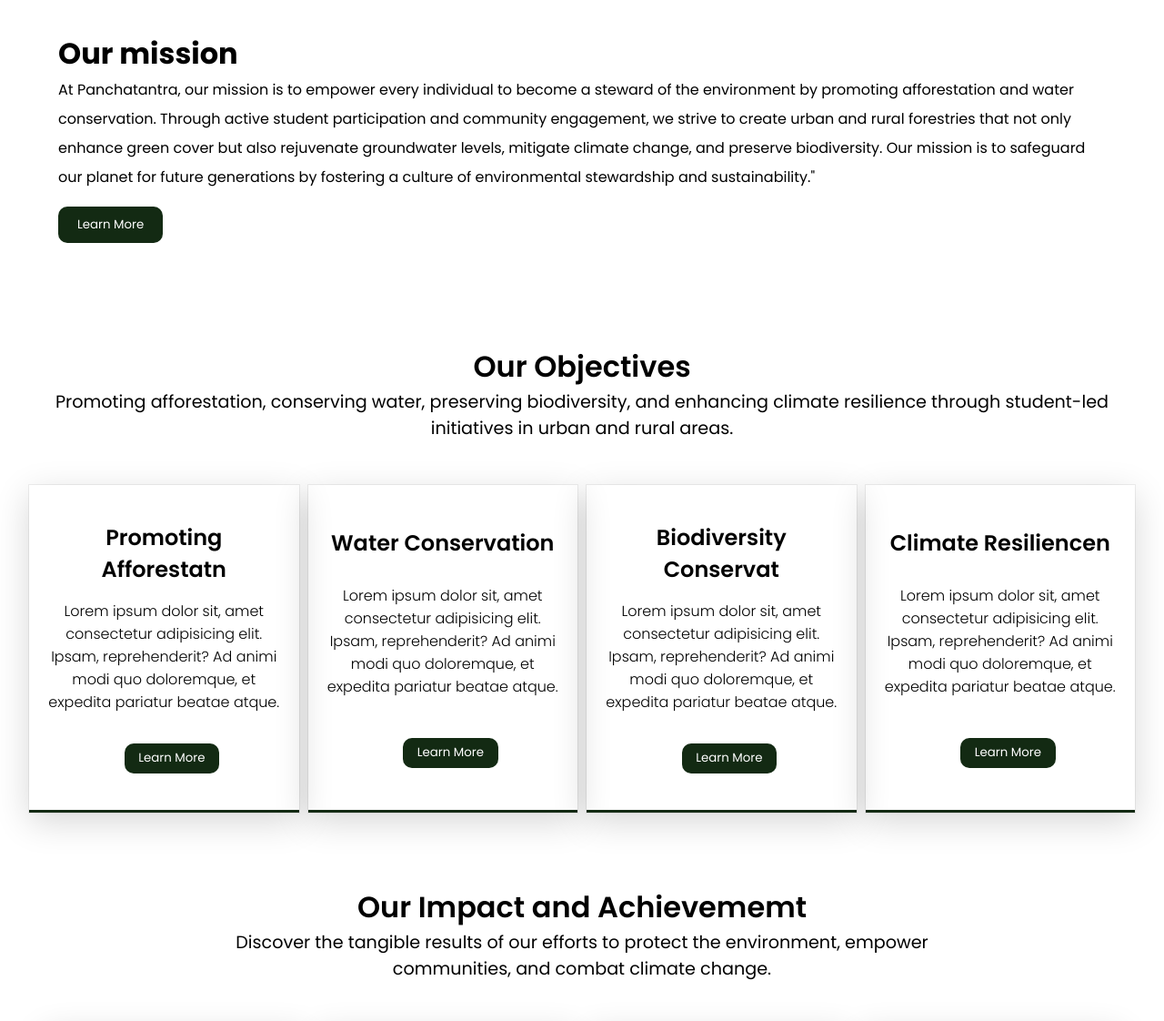
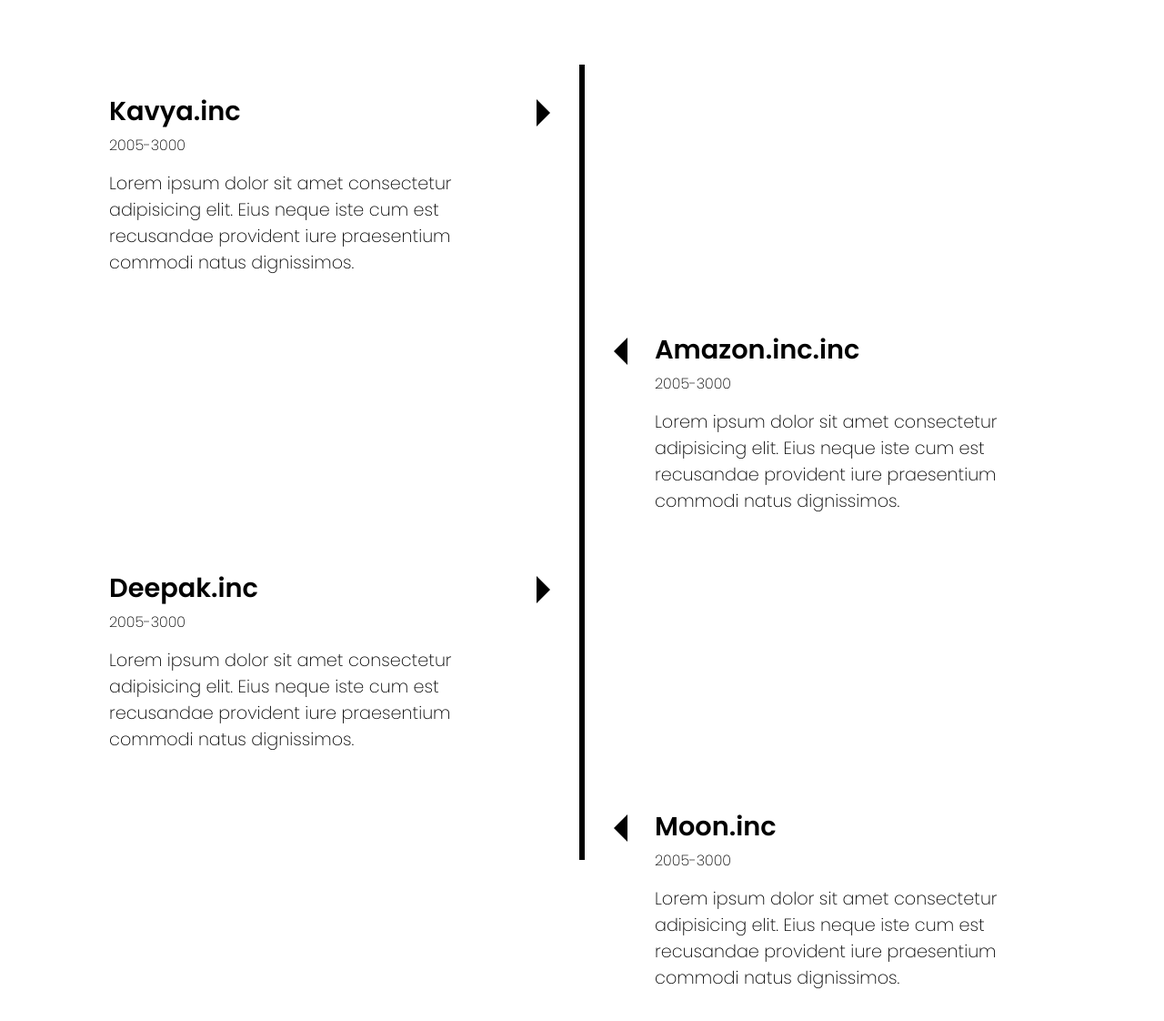
Before and after one commit to dinexh/Project_Panchatantra, a plain HTML site: page app/index.html in a window 1280 px wide. Shown: the part 832-1954 px from the top of the page at 91% size. Drawn offline with Linux system fonts and the light colour scheme.

Commit message:
added timeline and removed reason and objectives

```diff
--- a/app/index.css
+++ b/app/index.css
@@ -124,77 +124,105 @@
 .mission-in-one p{
     line-height: 2rem;
 }
-/* Objectives Section starts here */
-.Objectives{
-    width: 100%;
-    padding: 2rem;
-    display: flex;
-    justify-content: center;
-    align-items: center;
-    color: black;
+.timeline{
+    position: relative;
+    max-width:1200px ;
+    margin: 100px auto;
+
 }
-.Objectives-in{
-    width: 100%;
-    display: flex;
-    flex-direction: column;
-    justify-content: center;
-    align-items: center;
+.timeline-in{
+    padding:10px 50px;
+    position: relative;
+    width: 50%;
+    animation:movedown 1s linear forwards ;
+    opacity:0;
+
 }
-.Objectives-heading{
-    width: 100%;
-    display: flex;
-    flex-direction: column;
-    justify-content: center;
-    align-items: center;
-    padding: 1rem;
-    margin-bottom: 2rem;
+@keyframes movedown{
+    0%{
+       opacity:1%;
+       transform: translate(-30px);
+
+    }
+    100%{
+        opacity: 1;
+        transform: translate(0px);
+    }
 }
-.Objectives-heading h1{
-    font-size: 2rem;
+.text-box{
+    padding: 20px 30px;
+    background: #fff;
+    position: relative;
+    border-radius: 6px;
+    font-size: 1.2rem;
+    font-weight: 200;
+}
+.left{
+   left: 0;
+}
+.right{
+    left: 50%;
+}
+.timeline::after{
+    content: '';
+    position: absolute;
+    width: 6px;
+    height:100%;
+    background:black;
+    top:0;
+    left: 50%;
+    margin-left: -3px;
+    z-index: -1;
+    animation: moveline 6s linear forwards;
+}
+@keyframes moveline {
+    0%{
+        height: 0;
+    }
+    100%{
+        height:100%;
+    }
+}
+.text-box h2{
     font-weight: 600;
 }
-.Objectives-heading p{
-    font-size: 1.2rem;
-    font-weight: 400;
-    text-align: center;
+.text-box small{
+    display: inline-block;
+    margin-bottom: 15px;
 }
-.Objectives-in-one{
-    width: 100%;
-    display: flex;
-    justify-content: space-around;
-    align-items: center;
-    gap: 10px;
+.left-arrow{
+    height: 0;
+    width: 0;
+    position: absolute;
+    top:28px;
+    z-index:1 ;
+    border-top: 15px solid transparent;
+    border-bottom: 15px solid transparent;
+    border-left: 15px solid black;
+    right: -15px;
 }
-.Objectives-box{
-    /* background-color: red; */
-    width: 25%;
-    display: flex;
-    flex-direction: column;
-    justify-content: space-around;
-    align-items: center;
-    box-shadow: rgba(0, 0, 0, 0.16) 0px 10px 36px 0px, rgba(0, 0, 0, 0.06) 0px 0px 0px 1px;
-    border-bottom: 3px solid #132a13;
-    height: 45vh;
-    padding: 2rem 1rem;
+.right-arrow{
+    height: 0;
+    width: 0;
+    position: absolute;
+    top:28px;
+    z-index:1 ;
+    border-top: 15px solid transparent;
+    border-bottom: 15px solid transparent;
+    border-right: 15px solid black;
+    left: -15px;
 }
-.Objectives-box h3{
-    font-size: 1.5rem;
-    font-weight: 600;
-    text-align: center;
+.timeline-in:nth-child(1){
+    animation-delay: 0s;
 }
-.Objectives-box p{
-    font-size: 1rem;
-    font-weight: 300;
-    text-align: center;
+.timeline-in:nth-child(2){
+    animation-delay: 1s;
 }
-.Objectives-box button{
-    width: 120%;
-    padding: 0.3rem;
-    border-radius: 10px;
-    background-color: #132a13;
-    color: white;
-    margin-top: 1rem;
-    border-color: transparent;
+.timeline-in:nth-child(3){
+    animation-delay: 2s;
+}
+.timeline-in:nth-child(4){
+    animation-delay: 3s;
 }
 /* Impact report */
 .impact{
--- a/app/index.html
+++ b/app/index.html
@@ -49,68 +49,43 @@
                         </div>
                      </div>
                 </div>
-
-                <div id="mission" class="Mission">
-                    <div class="Mission-in">
-                        <!-- <img src="./Assets/About-us-p1.jpeg"  alt=""> -->
-                        <div class="mission-in-one">
-                            <h1>Our mission</h1>
-                            <p>At Panchatantra, our mission is to empower every individual to become a steward of the environment by promoting afforestation and water conservation. Through active student participation and community engagement, we strive to create urban and rural forestries that not only enhance green cover but also rejuvenate groundwater levels, mitigate climate change, and preserve biodiversity. Our mission is to safeguard our planet for future generations by fostering a culture of environmental stewardship and sustainability."</p>
-                            <button>Learn More</button>
+                <div id="Objectives" class="timeline">
+                    <div class="timeline-in left">
+                        <div class="text-box">
+                            <h2>Kavya.inc</h2>
+                            <small>2005-3000</small>
+                            <p>Lorem ipsum dolor sit amet consectetur adipisicing elit. Eius neque iste cum est recusandae provident iure praesentium commodi natus dignissimos.</p>
+                            <span class="left-arrow"></span>
+                        </div>
+                    </div>
+                    <div class="timeline-in right">
+                        <div class="text-box">
+                            <h2>Amazon.inc.inc</h2>
+                            <small>2005-3000</small>
+                            <p>Lorem ipsum dolor sit amet consectetur adipisicing elit. Eius neque iste cum est recusandae provident iure praesentium commodi natus dignissimos.</p>
+                            <span class="right-arrow"></span>
+                        </div>
+                    </div>
+                    <div class="timeline-in left">
+                        <div class="text-box">
+                            <h2>Deepak.inc</h2>
+                            <small>2005-3000</small>
+                            <p>Lorem ipsum dolor sit amet consectetur adipisicing elit. Eius neque iste cum est recusandae provident iure praesentium commodi natus dignissimos.</p>
+                            <span class="left-arrow"></span>
+                        </div>
+                    </div>
+                    <div class="timeline-in right">
+                        <div class="text-box">
+                            <h2>Moon.inc</h2>
+                            <small>2005-3000</small>
+                            <p>Lorem ipsum dolor sit amet consectetur adipisicing elit. Eius neque iste cum est recusandae provident iure praesentium commodi natus dignissimos.</p>
+                            <span class="right-arrow"></span>
                         </div>
                     </div>
                 </div>
-                <div id="Objectives" class="Objectives">
-                    <div class="Objectives-in">
-                        <div class="Objectives-heading">
-                            <h1>Our Objectives</h1>
-                           <p>Promoting afforestation, conserving water, preserving biodiversity, and enhancing climate resilience through student-led initiatives in urban and rural areas.</p>
-                        </div>
-                        <div class="Objectives-in-one">
-                            <div class="Objectives-box">
-                                <h3>Promoting Afforestatn</h3>
-                                <p>Lorem ipsum dolor sit, amet consectetur adipisicing elit. Ipsam, reprehenderit? Ad animi modi quo doloremque, et expedita pariatur beatae atque.</p>
-                                <a href="../app/Blogs/Blog.html">
-                                    <button>
-                                        Learn More
-                                    </button>
-                                </a>
-                            </div>
 
-                            <div class="Objectives-box">
-                                <h3>Water Conservation</h3>
-                                <p>Lorem ipsum dolor sit, amet consectetur adipisicing elit. Ipsam, reprehenderit? Ad animi modi quo doloremque, et expedita pariatur beatae atque.</p>
-                                <a href="../app/Blogs/Blog.html">
-                                    <button>
-                                        Learn More
-                                    </button>
-                                </a>
-                            </div>
 
-                            <div class="Objectives-box">
-                                <h3>Biodiversity Conservat</h3>
-                                <p>Lorem ipsum dolor sit, amet consectetur adipisicing elit. Ipsam, reprehenderit? Ad animi modi quo doloremque, et expedita pariatur beatae atque.</p>
-                                <a href="../app/Blogs/Blog.html">
-                                    <button>
-                                        Learn More
-                                    </button>
-                                </a>
-                            </div>
-
-                            <div class="Objectives-box">
-                                <h3>Climate Resiliencen</h3>
-                                <p>Lorem ipsum dolor sit, amet consectetur adipisicing elit. Ipsam, reprehenderit? Ad animi modi quo doloremque, et expedita pariatur beatae atque.</p>
-                                <a href="../app/Blogs/Blog.html">
-                                    <button>
-                                        Learn More
-                                    </button>
-                                </a>
-                            </div>
-
-                        </div>
-                    </div>
-                </div>
-                <div id="achievements" class="impact">
+                 <div id="achievements" class="impact">
                     <div class="impact-in">
                         <div class="impact-one">
                             <h1>Our Impact and Achievememt</h1>
```
